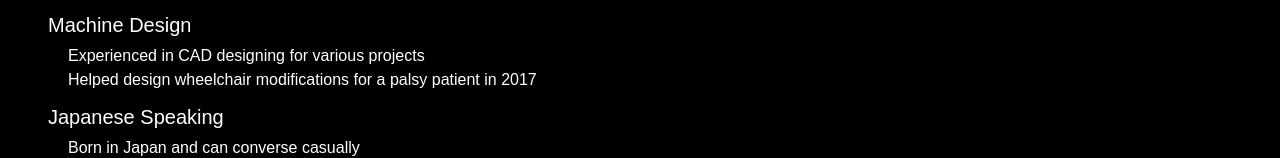
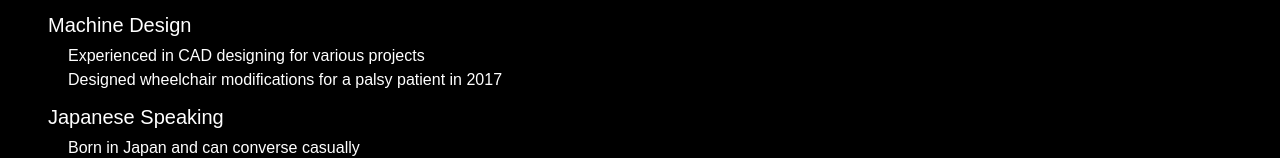
Before and after one commit to frankenworks/frankenworks.github.io, a React app: page /skills in a window 1280 px wide. Shown: the part 519-677 px from the top of the page. Built offline with nearby package versions, Linux system fonts and the light colour scheme.

Commit message:
edited skills

```diff
--- a/app/components/historyPage/SkillsLayout.js
+++ b/app/components/historyPage/SkillsLayout.js
@@ -105,7 +105,7 @@ function SkillsLayout() {
           <StyledHeading>Machine Design</StyledHeading>
           <StyledElem>
             <StyledP>Experienced in CAD designing for various projects</StyledP>
-            <StyledP>Helped design wheelchair modifications for a palsy patient in 2017</StyledP>
+            <StyledP>Designed wheelchair modifications for a palsy patient in 2017</StyledP>
           </StyledElem>
           <StyledHeading>Japanese Speaking</StyledHeading>
           <StyledElem>
```
